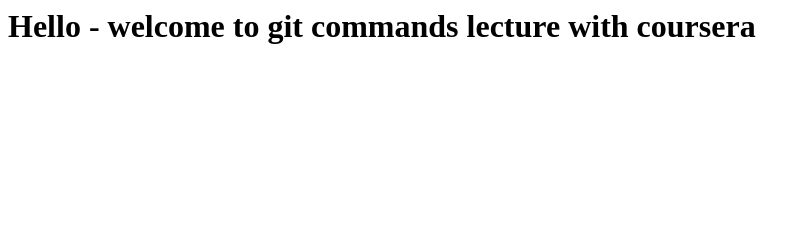
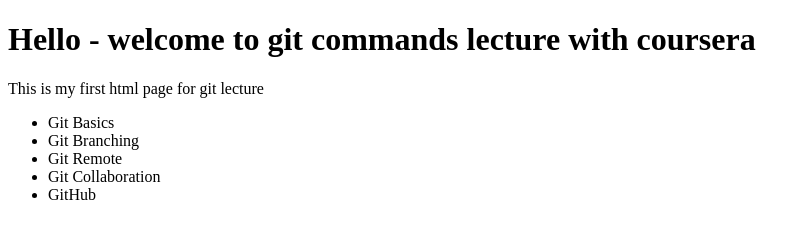
Before and after one commit to azimikhaki/git-lectures, a plain HTML site: page index.html in a window 1280 px wide. Shown: the whole page, without its empty margins (0-811 px from the left). Drawn offline with Linux system fonts and the light colour scheme.

Commit message:
Headers and list add to index.html

```diff
--- a/index.html
+++ b/index.html
@@ -1,13 +1,19 @@
-<!DOCTYPE>
+<!DOCTYPE html>
 <html>
   <head>
-    <meta name="author" description="Khaki" >
+    <meta name="author" content="Khaki" />
     <title>Git Lectures - Coursera</title>
   </head>
 
   <body>
-    <h1>
-      Hello - welcome to git commands lecture with coursera
-    </h1>
+    <h1>Hello - welcome to git commands lecture with coursera</h1>
+    <p>This is my first html page for git lecture</p>
+    <ul>
+      <li>Git Basics</li>
+      <li>Git Branching</li>
+      <li>Git Remote</li>
+      <li>Git Collaboration</li>
+      <li>GitHub</li>
+    </ul>
   </body>
 </html>
```
